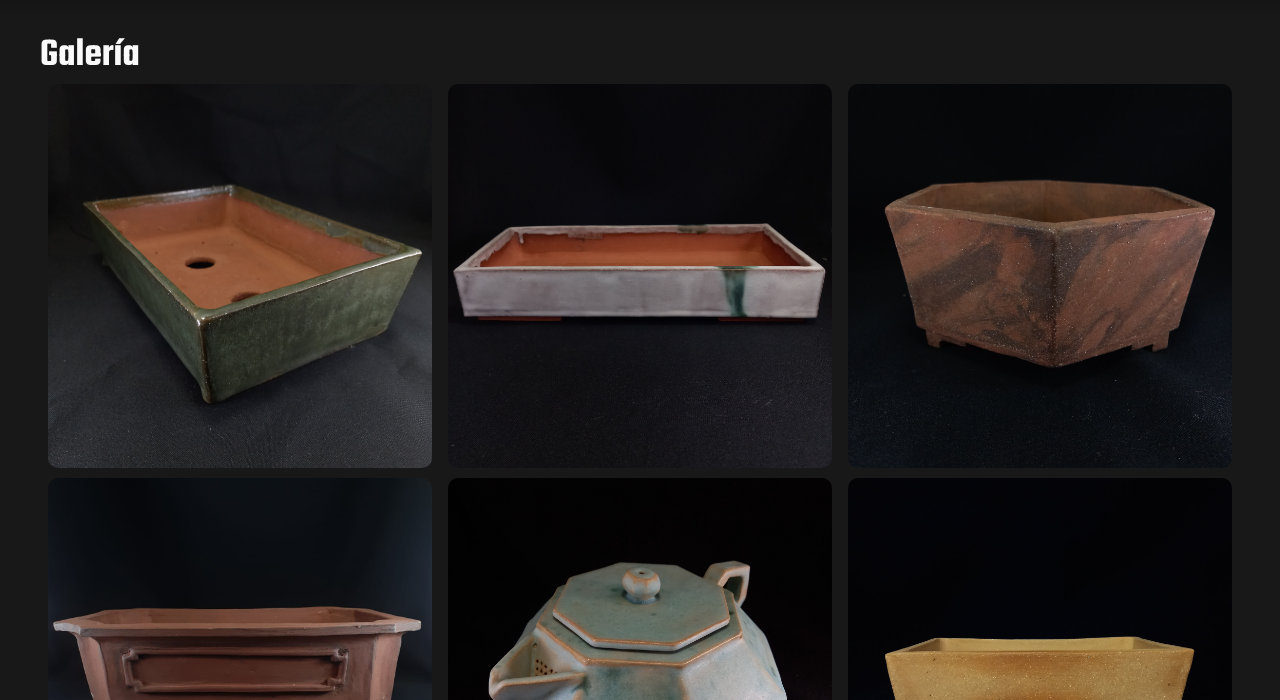
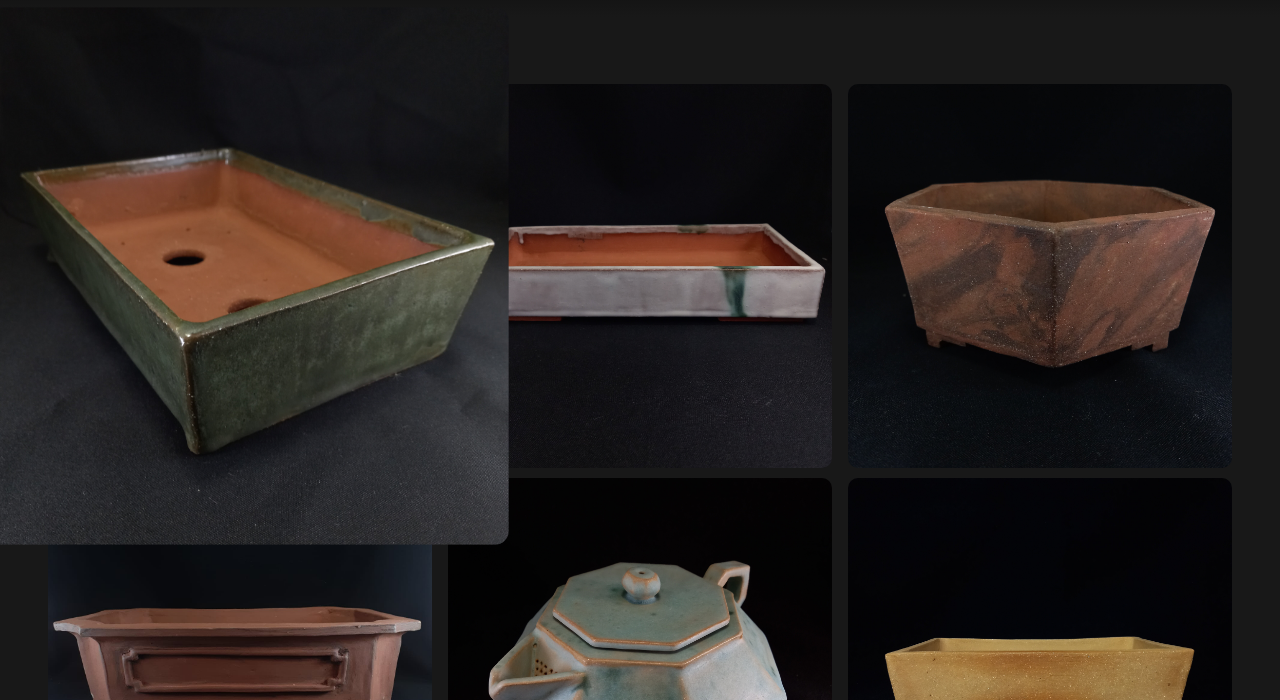
Before and after one commit to 9usta/ceramica-colombini, a plain HTML site: page pages/galery.html in a window 1280 px wide. In both pictures the pointer is over the picture 240 px from the left and 376 px from the top of the page. Shown: the part 100-800 px from the top of the page. Drawn offline with Linux system fonts and the light colour scheme; a web font is replaced by a local one.

Commit message:
agregado hover zoom imagenes galeria

```diff
--- a/style.css
+++ b/style.css
@@ -200,6 +200,11 @@ p{
 	width: 32%;
 	min-width: 280px;
 	margin: 0 0 10px ;
+	transition: 1s;
+}
+
+.galeria img:hover{
+	transform: scale(1.4);
 }
 
 .contacto{
```
